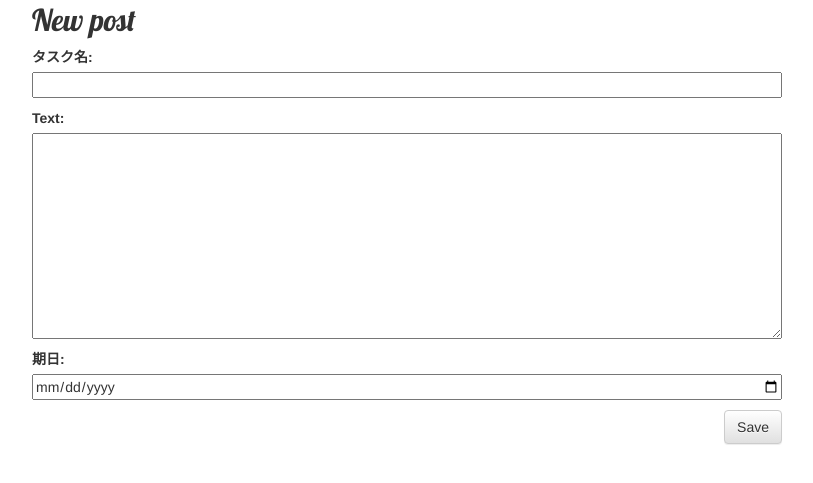
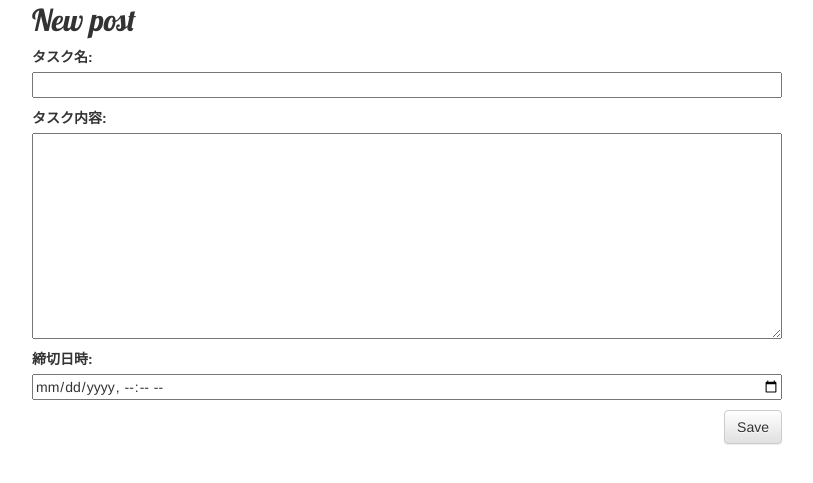
Before and after one commit to 3proichi/my-first-blog, a Django app: page /post/new/ in a window 1280 px wide. Shown: the part 160-643 px from the top of the page, without its empty margins (23-836 px from the left). Run offline with Django 3.2, Linux system fonts and the light colour scheme; some libraries are stand-ins or nearby versions.

Commit message:
10/11　フォーム更新

```diff
--- a/blog/forms.py
+++ b/blog/forms.py
@@ -11,9 +11,9 @@ class PostForm(forms.ModelForm):
         #models.pyで作ったモデルで選ぶ
         model = Post
         #フォームのフィールドに何を置くか
-        fields = ('task','text','deadline','task')
+        fields = ('title','text','deadline')
         widgets = {
             'deadline': forms.NumberInput(attrs={
-                "type": "date"
+                "type": "datetime-local"
             })
         }
--- a/blog/models.py
+++ b/blog/models.py
@@ -1,17 +1,16 @@
 from django.conf import settings
 from django.db import models
 from django.utils import timezone
+from django import forms
 
 
 class Post(models.Model):
     author = models.ForeignKey(settings.AUTH_USER_MODEL, on_delete=models.CASCADE)
-    title = models.CharField(max_length=200)
-    text = models.TextField()
-    deadline = models.DateTimeField(verbose_name="期日", blank=False, null=False, default=timezone.now)
-    task = models.CharField(verbose_name="タスク名", blank=False, null=False, max_length=10, default=" ")
+    title = models.CharField(verbose_name="タスク名",blank=False, null=False, max_length=10, default=" ")
+    text = models.TextField(verbose_name="タスク内容")
+    deadline = models.DateTimeField(verbose_name="締切日時", blank=True, null=True)
     created_date = models.DateTimeField(default=timezone.now)
     published_date = models.DateTimeField(blank=True, null=True)
-
 
     def publish(self):
         self.published_date = timezone.now()
--- a/blog/templates/blog/post_detail.html
+++ b/blog/templates/blog/post_detail.html
@@ -11,8 +11,8 @@
         {% if user.is_authenticated %}
             <a class="btn btn-default" href="{% url 'post_edit' pk=post.pk %}"><span class="glyphicon glyphicon-pencil"></span></a>
         {% endif %}
-        <!--<h2>{{ post.title }}</h2>-->
-        <h2>{{ post.task}}</h2>
+        <h2>{{ post.title }}</h2>
+        <!--<h2>{{ post.task}}</h2>-->
         <p>{{ post.deadline|linebreaksbr }}</p>
         <p>{{ post.text|linebreaksbr }}</p>
     </div>
--- a/blog/templates/blog/post_list.html
+++ b/blog/templates/blog/post_list.html
@@ -6,7 +6,7 @@
             <div class="date">
                 締切：{{ post.deadline}}
             </div>
-            <h2><a href="{% url 'post_detail' pk=post.pk %}">{{ post.task}}</a></h2>
+            <h2><a href="{% url 'post_detail' pk=post.pk %}">{{ post.title}}</a></h2>
             <p>{{ post.text|linebreaksbr }}</p>
         </div>
     {% endfor %}
```
Also changed, not shown: blog/migrations/0003_auto_20231005_1704.py (added), blog/migrations/0004_alter_post_text.py (added), blog/migrations/0005_auto_20231011_1315.py (added), blog/migrations/0006_auto_20231011_1318.py (added).
